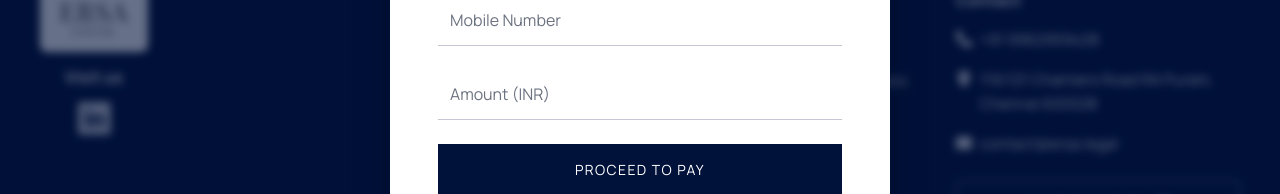
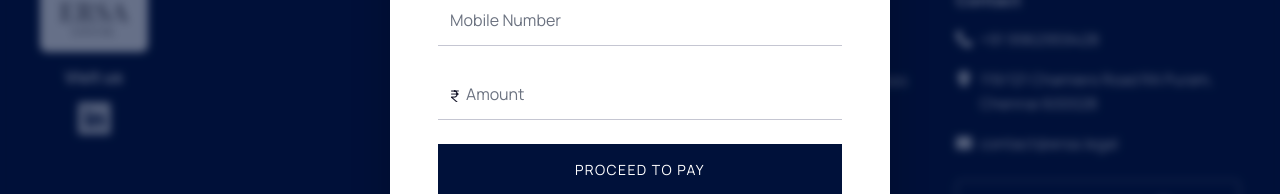
Before and after one commit to karthi-100/L-port, a React (Vite) app in the folder frontend/: page / in a window 1280 px wide. Both pictures are taken after a click on the button "MAKE PAYMENT". Shown: the part 4515-4709 px from the top of the page. Built offline with nearby package versions, Linux system fonts and the light colour scheme.

Commit message:
fix changes in rupee

```diff
--- a/frontend/src/components/ERSALegalClaude.tsx
+++ b/frontend/src/components/ERSALegalClaude.tsx
@@ -7,7 +7,6 @@ import Icon3 from "../assets/Icon-3.svg";
 import Icon4 from "../assets/Icon-4.svg";
 import Icon5 from "../assets/Icon-5.svg";
 import Icon6 from "../assets/Icon-6.svg";
-// import IconArrow from "../assets/Icon-arrow.svg";
 import IconArrowSubmit from "../assets/icon-submit.svg";
 import IconBlueArrow from "../assets/icon-blue-arrow.svg";
 import IconGoldArrow from "../assets/icon-gold-arrow.svg";
--- a/frontend/src/components/PaymentModal.tsx
+++ b/frontend/src/components/PaymentModal.tsx
@@ -169,7 +169,24 @@ export const PaymentModal: React.FC<PaymentModalProps> = ({ isOpen, onClose }) =
         <input type="text" placeholder="Full Name" style={inputStyle} value={name} onChange={(e) => setName(e.target.value)} />
         <input type="email" placeholder="Email Address" style={inputStyle} value={email} onChange={(e) => setEmail(e.target.value)} />
         <input type="tel" placeholder="Mobile Number" style={inputStyle} value={phone} onChange={(e) => setPhone(e.target.value)} />
-        <input type="number" placeholder="Amount (INR)" style={inputStyle} value={amount} onChange={(e) => setAmount(e.target.value)} />
+        <div style={{ position: 'relative', width: '100%' }}>
+          <span style={{
+            position: 'absolute',
+            left: '12px',
+            top: '13px',
+            fontFamily: "'Manrope', sans-serif",
+            fontSize: '16px',
+            color: '#1a1a2e',
+            pointerEvents: 'none'
+          }}>₹</span>
+          <input
+            type="number"
+            placeholder="Amount"
+            style={{ ...inputStyle, paddingLeft: '28px' }}
+            value={amount}
+            onChange={(e) => setAmount(e.target.value)}
+          />
+        </div>
 
         <button
           onClick={handlePayment}
```
